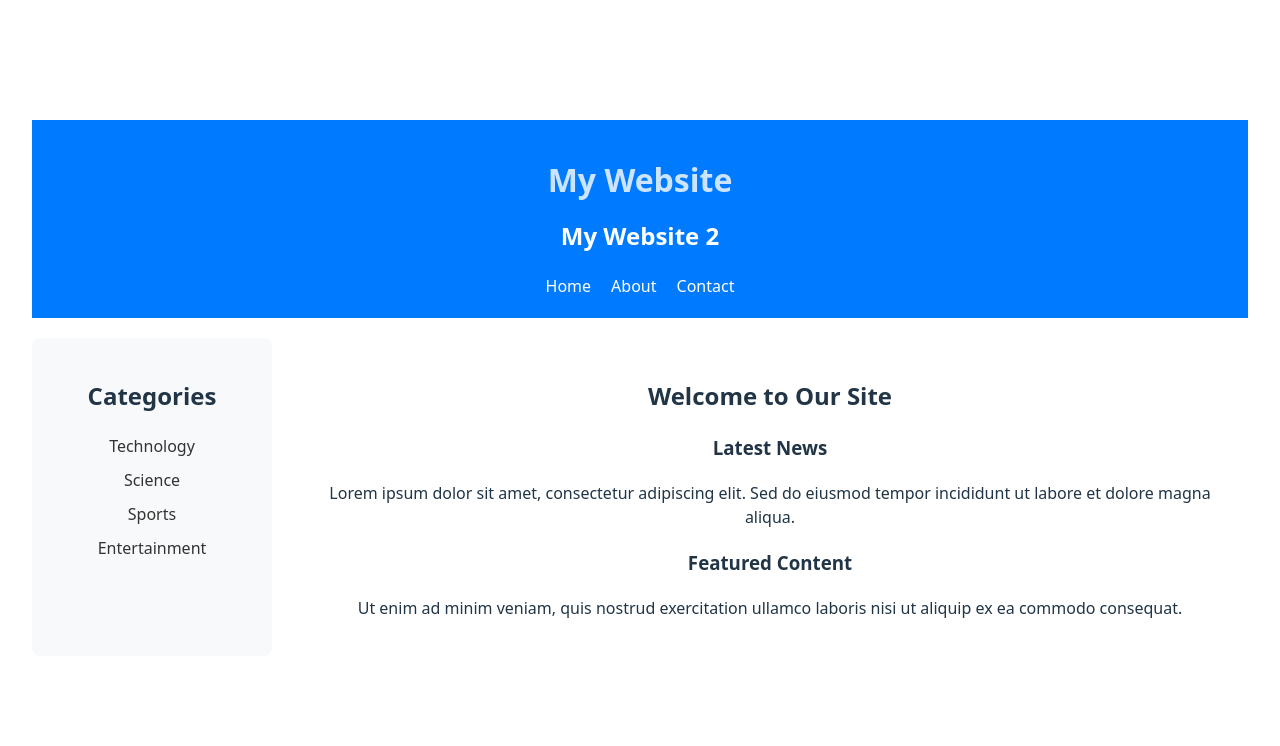
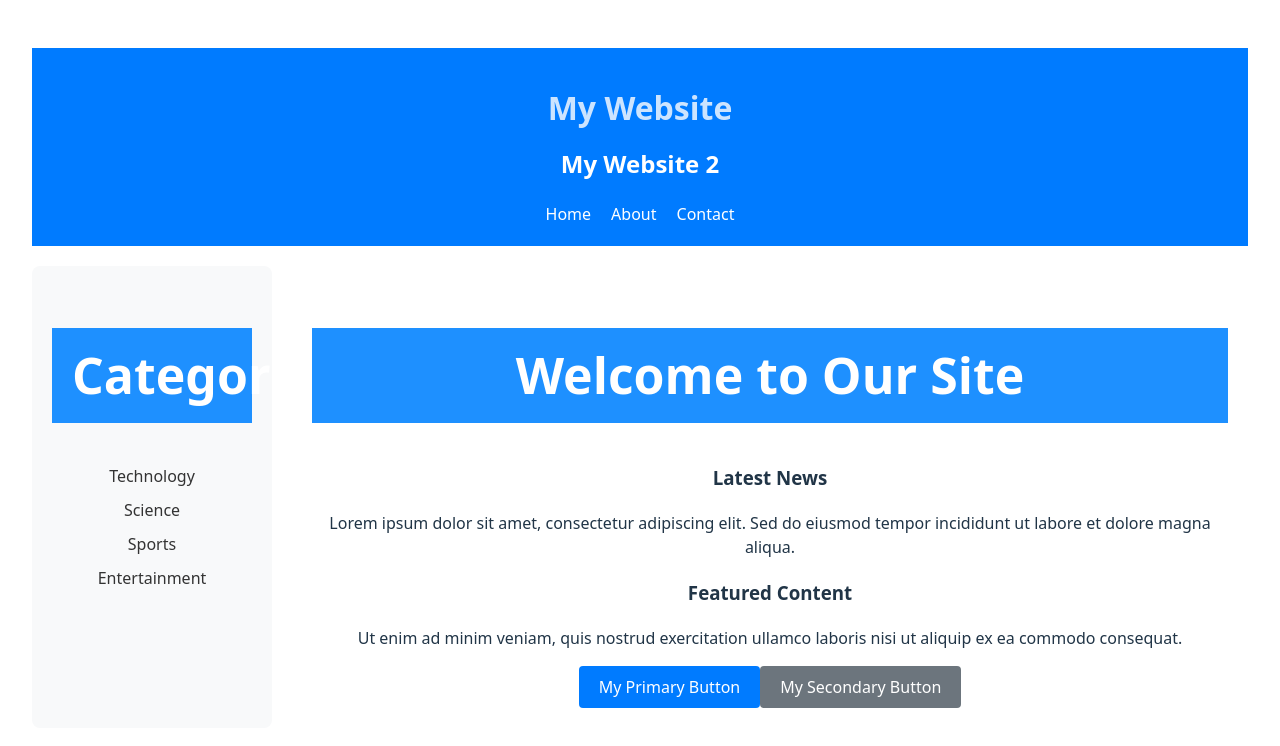
Before and after one commit to Ebubekir42/ReactTutorial, a React (Vite) app: page / in a window 1280 px wide. Shown: the top 746 px of the page. Built offline with nearby package versions, Linux system fonts and the light colour scheme.

Commit message:
CSS Styling - CSS Modules

```diff
--- /dev/null
+++ b/src/Button.module.css
@@ -0,0 +1,25 @@
+.mybutton {
+    padding: 10px 20px;
+    border: none;
+    border-radius: 4px;
+    cursor: pointer;
+}
+
+.primary {
+    composes: mybutton;
+    background-color: #007bff;
+    color: white;
+}
+
+.secondary {
+    composes: mybutton;
+    background-color: #6c757d;
+    color: white;
+}
+
+:global(.myHeader) {
+    padding: 10px 20px;
+    font-size: 50px;
+    color: white;
+    background-color: dodgerblue;
+}
--- a/src/Content.jsx
+++ b/src/Content.jsx
@@ -1,3 +1,5 @@
+import styles from './Button.module.css';
+
 const Content = () => {
     return (
         <main style={{
@@ -7,7 +9,7 @@ const Content = () => {
             borderRadius: '8px',
             marginLeft: '20px'
         }}>
-            <h2>Welcome to Our Site</h2>
+            <h2 className='myHeader'>Welcome to Our Site</h2>
             <article style={{ marginBottom: '20px' }}>
                 <h3>Latest News</h3>
                 <p>Lorem ipsum dolor sit amet, consectetur adipiscing elit. Sed do eiusmod
@@ -18,6 +20,10 @@ const Content = () => {
                 <h3>Featured Content</h3>
                 <p>Ut enim ad minim veniam, quis nostrud exercitation ullamco laboris
                     nisi ut aliquip ex ea commodo consequat.</p>
+                {/* <button className={`${styles.mybutton} ${styles.primary}`}>My Primary Button</button>
+                <button className={`${styles.mybutton} ${styles.secondary}`}>My Secondary Button</button> */}
+                <button className={styles.primary}>My Primary Button</button>
+                <button className={styles.secondary}>My Secondary Button</button>
             </article>
         </main>
     );
--- a/src/Sidebar.jsx
+++ b/src/Sidebar.jsx
@@ -6,7 +6,7 @@ const Sidebar = () => {
             padding: '20px',
             borderRadius: '8px'
         }}>
-            <h2>Categories</h2>
+            <h2 className="myHeader">Categories</h2>
             <ul style={{
                 listStyle: 'none',
                 padding: 0,
```
